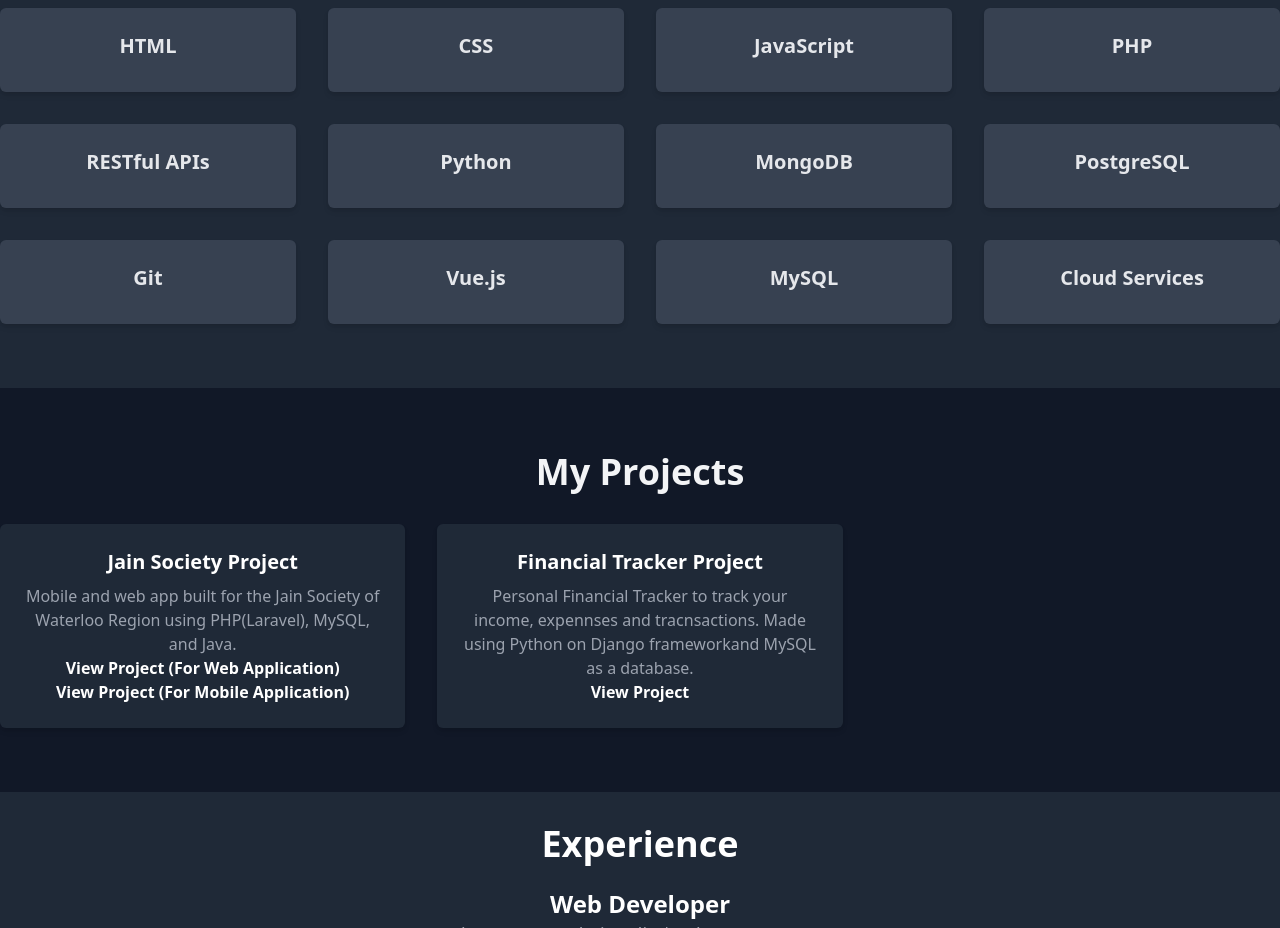
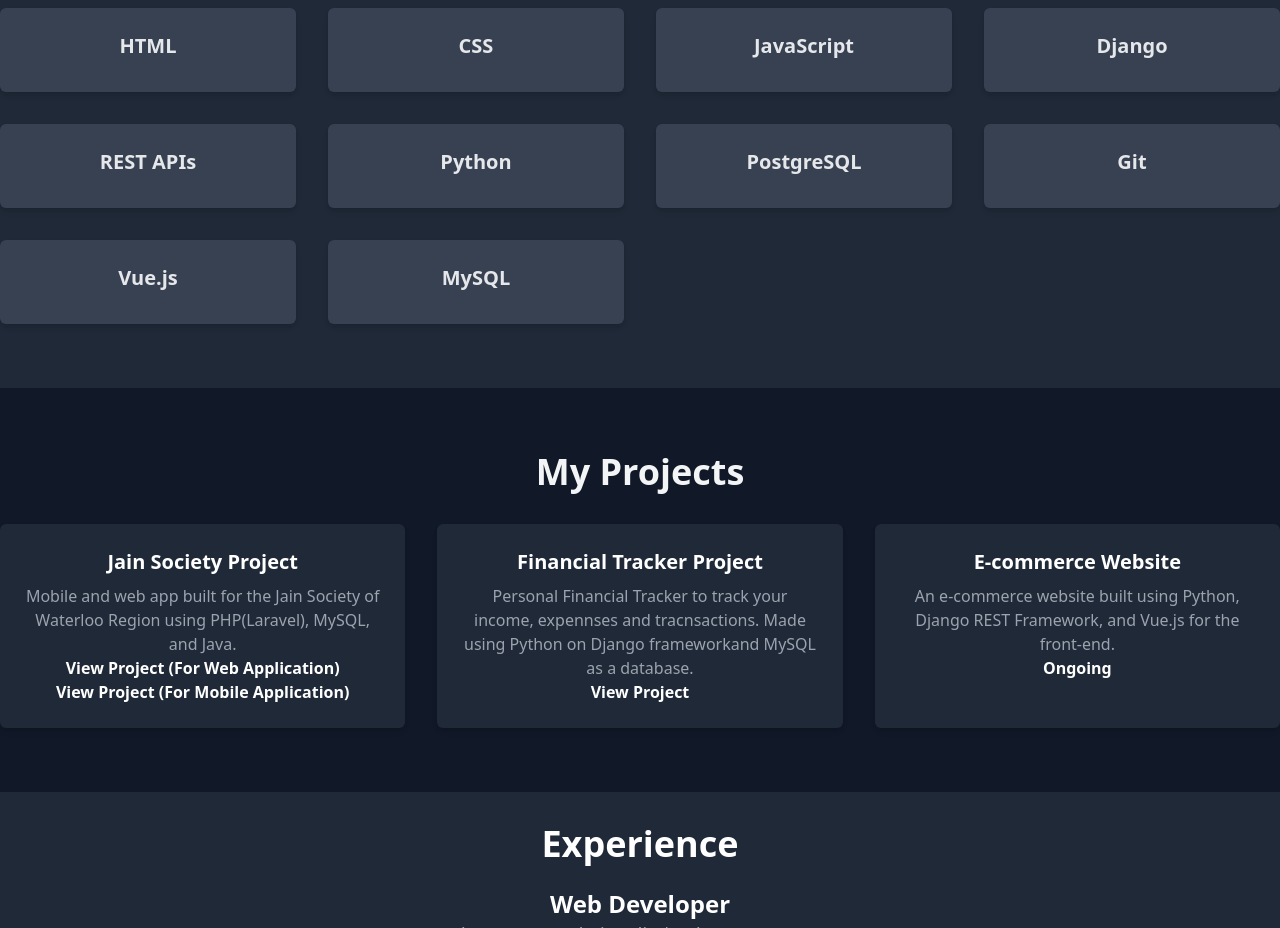
Before and after one commit to Raj9769/Porfolio, a plain HTML site: page index.html in a window 1280 px wide. Shown: the part 1260-2188 px from the top of the page. Drawn offline with nearby package versions, Linux system fonts and the light colour scheme.

Commit message:
Project added

```diff
--- a/index.html
+++ b/index.html
@@ -67,16 +67,13 @@
                     <h3 class="text-xl font-bold mb-2">JavaScript</h3>
                 </div>
                 <div class="skill-card bg-gray-700 p-6 shadow-md rounded-md">
-                    <h3 class="text-xl font-bold mb-2">PHP</h3>
+                    <h3 class="text-xl font-bold mb-2">Django</h3>
                 </div>
                 <div class="skill-card bg-gray-700 p-6 shadow-md rounded-md">
-                    <h3 class="text-xl font-bold mb-2">RESTful APIs</h3>
+                    <h3 class="text-xl font-bold mb-2">REST APIs</h3>
                 </div>
                 <div class="skill-card bg-gray-700 p-6 shadow-md rounded-md">
                     <h3 class="text-xl font-bold mb-2">Python</h3>
-                </div>
-                <div class="skill-card bg-gray-700 p-6 shadow-md rounded-md">
-                    <h3 class="text-xl font-bold mb-2">MongoDB</h3>
                 </div>
                 <div class="skill-card bg-gray-700 p-6 shadow-md rounded-md">
                     <h3 class="text-xl font-bold mb-2">PostgreSQL</h3>
@@ -89,9 +86,6 @@
                 </div>
                 <div class="skill-card bg-gray-700 p-6 shadow-md rounded-md">
                     <h3 class="text-xl font-bold mb-2">MySQL</h3>
-                </div>
-                <div class="skill-card bg-gray-700 p-6 shadow-md rounded-md">
-                    <h3 class="text-xl font-bold mb-2">Cloud Services</h3>
                 </div>
             </div>
         </div>
@@ -112,6 +106,11 @@
                     <h3 class="text-xl font-bold mb-2 text-white">Financial Tracker Project</h3>
                     <p class="text-gray-400">Personal Financial Tracker to track your income, expennses and tracnsactions. Made using Python on Django frameworkand MySQL as a database.</p>
                     <a href="https://github.com/Raj9769/financial_website" target="_blank" class="text-teal-400 font-semibold hover:text-teal-300 text-white">View Project</a>
+                </div>
+                <div class="project-card bg-gray-800 p-6 shadow-md rounded-md">
+                    <h3 class="text-xl font-bold mb-2 text-white">E-commerce Website</h3>
+                    <p class="text-gray-400">An e-commerce website built using Python, Django REST Framework, and Vue.js for the front-end.</p>
+                    <a href="#" target="_blank" class="text-teal-400 font-semibold hover:text-teal-300 text-white">Ongoing</a>
                 </div>
             </div>
         </div>
```
